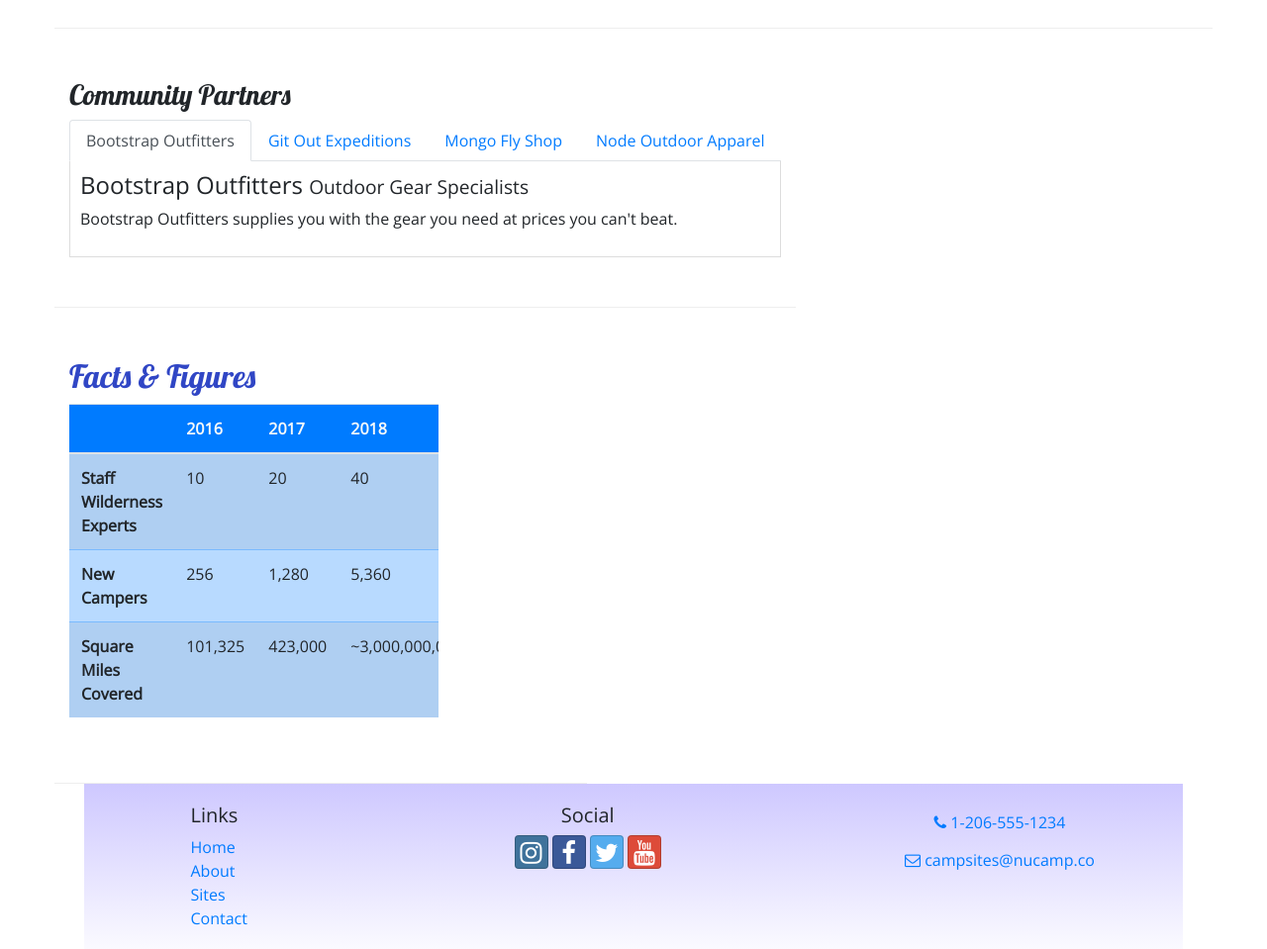
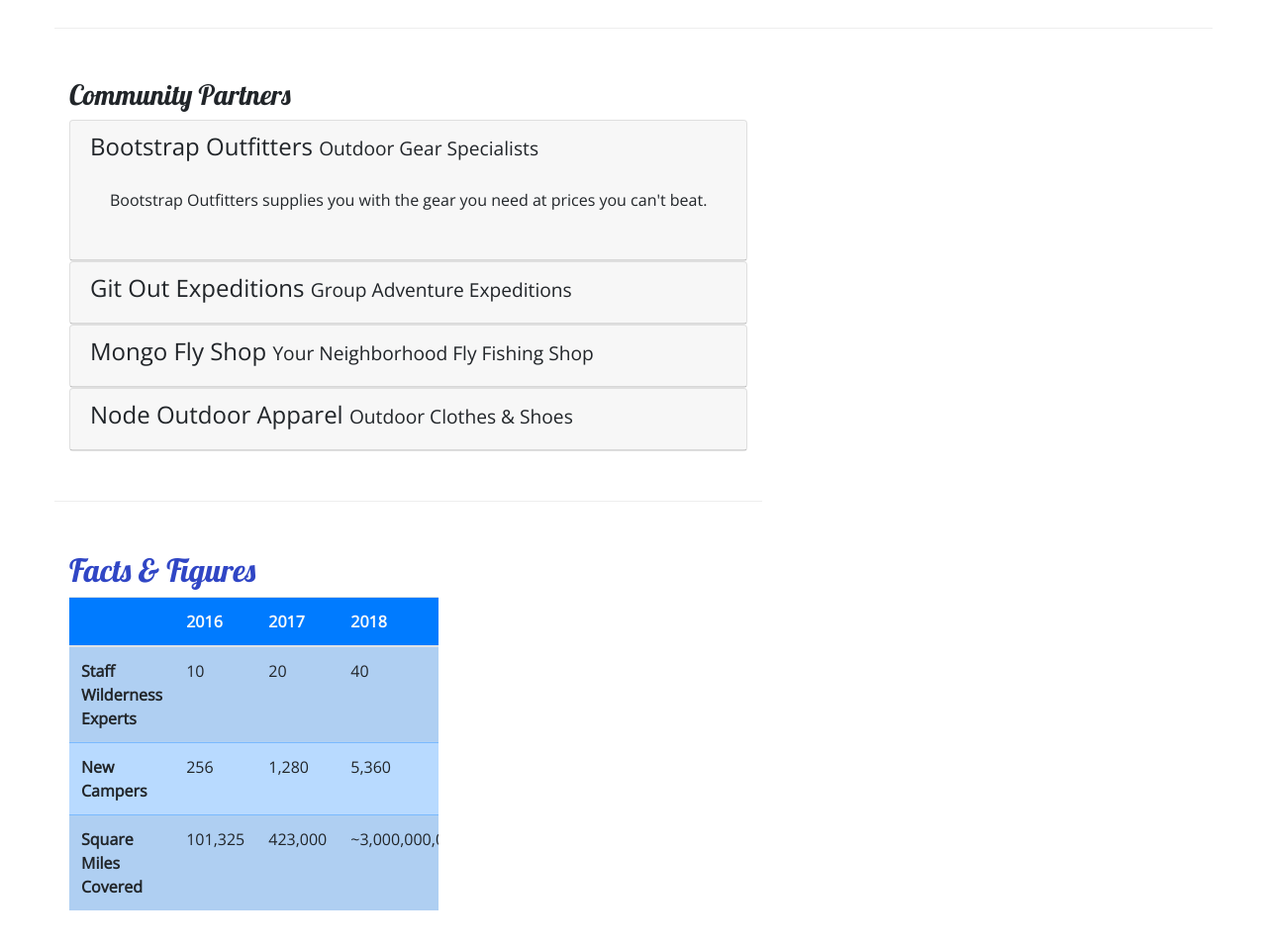
Before and after one commit to eslazyk10/nucamp-campsite, a website: page aboutus.html in a window 1280 px wide. Shown: the part 800-1759 px from the top of the page at 99% size. Drawn offline with nearby package versions, Linux system fonts and the light colour scheme.

Commit message:
accoridon

```diff
--- a/aboutus.html
+++ b/aboutus.html
@@ -105,40 +105,66 @@
             <div class="row row-content">
                 <div class="col-12">
                     <h3>Community Partners</h3>
-                    <ul class="nav nav-tabs">
-                        <li class="nav-item">
-                            <a class="nav-link active" href="#bootstrap" role="tab" data-toggle="tab">Bootstrap Outfitters</a>
-                        </li>
-                        <li class="nav-item">
-                            <a class="nav-link" href="#git" role="tab" data-toggle="tab">Git Out Expeditions</a>
-                        </li>
-                        <li class="nav-item">
-                            <a class="nav-link" href="#mongo" role="tab" data-toggle="tab">Mongo Fly Shop</a>
-                        </li>
-                        <li class="nav-item">
-                            <a class="nav-link" href="#node" role="tab" data-toggle="tab">Node Outdoor Apparel</a>
-                        </li>
-                    </ul>
-                    <div class="tab-content">
-                        <div role="tabpanel" class="tab-pane fade show active" id="bootstrap">
-                            <h4>Bootstrap Outfitters <small>Outdoor Gear Specialists</small></h4>
-                            <p class="d-none d-sm-block">Bootstrap Outfitters supplies you with the gear you need at prices you can't beat.
-                            </p>
+                    <div id="accordion">
+                        <div class="card">
+                            <div role="tab" class="card-header">
+                                <h4>
+                                    <a data-toggle="collapse" data-target="#bootstrap">
+                                        Bootstrap Outfitters <small>Outdoor Gear Specialists</small>
+                                    </a>
+                                </h4>
+                                <div class="collapse show" id="bootstrap" data-parent="#accordion">
+                                    <div class="card-body">
+                                        <p class="d-none d-sm-block">Bootstrap Outfitters supplies you with the gear you need at prices you
+                                            can't beat.</p>
+                                    </div>
+                                </div>
+                            </div>
                         </div>
-                        <div role="tabpanel" class="tab-pane fade" id="git">
-                            <h4>Git Out Expeditions <small>Group Adventure Expeditions</small></h4>
-                            <p class="d-none d-sm-block">Join Git Out Expeditions to explore new horizons with a group of other adventurers!
-                            </p>
+                        <div class="card">
+                            <div role="tab" class="card-header">
+                                <h4>
+                                    <a class="collapsed" data-toggle="collapse" data-target="#git">
+                                        Git Out Expeditions <small>Group Adventure Expeditions</small>
+                                    </a>
+                                </h4>
+                                <div class="collapse" id="git" data-parent="#accordion">
+                                    <div class="card-body">
+                                        <p class="d-none d-sm-block">Join Git Out Expeditions to explore new horizons with a group of other
+                                            adventurers!</p>
+                                    </div>
+                                </div>
+                            </div>
                         </div>
-                        <div role="tabpanel" class="tab-pane fade" id="mongo">
-                            <h4>Mongo Fly Shop <small>Your Neighborhood Fly Fishing Shop.</small></h4>
-                            <p class="d-none d-sm-block">Need a new fishing pole, a tacklebox, or flies of all kinds? Stop by Mongo Fly
-                                Shop.</p>
+                        <div class="card">
+                            <div role="tab" class="card-header">
+                                <h4>
+                                    <a class="collapsed" data-toggle="collapse" data-target="#mongo">
+                                        Mongo Fly Shop <small>Your Neighborhood Fly Fishing Shop</small>
+                                    </a>
+                                </h4>
+                                <div class="collapse" id="mongo" data-parent="#accordion">
+                                    <div class="card-body">
+                                        <p class="d-none d-sm-block">Need a new fishing pole, a tacklebox, or flies of all kinds? Stop by Mongo
+                                            Fly Shop.</p>
+                                    </div>
+                                </div>
+                            </div>
                         </div>
-                        <div role="tabpanel" class="tab-pane fade" id="node">
-                            <h4>Node Outdoor Apparel <small>Outdoor Clothes & Shoes</small></h4>
-                            <p class="d-none d-sm-block">From polar fleeces to swimsuits, hiking boots to waders, a visit to Node will be
-                                sure to get you covered.</p>
+                        <div class="card">
+                            <div role="tab" class="card-header">
+                                <h4>
+                                    <a class="collapsed" data-toggle="collapse" data-target="#node">
+                                        Node Outdoor Apparel <small>Outdoor Clothes & Shoes</small>
+                                    </a>
+                                </h4>
+                                <div class="collapse" id="node" data-parent="#accordion">
+                                    <div class="card-body">
+                                        <p class="d-none d-sm-block">From polar fleeces to swimsuits, hiking boots to waders, a visit to Node
+                                            will be sure to get you covered.</p>
+                                    </div>
+                                </div>
+                            </div>
                         </div>
                     </div>
                 </div>
--- a/css/styles.css
+++ b/css/styles.css
@@ -44,3 +44,8 @@
     border-top: none;
     padding: 10px;
 }
+
+a, a:hover {
+  color: inherit;
+  text-decoration: none;
+}
```
